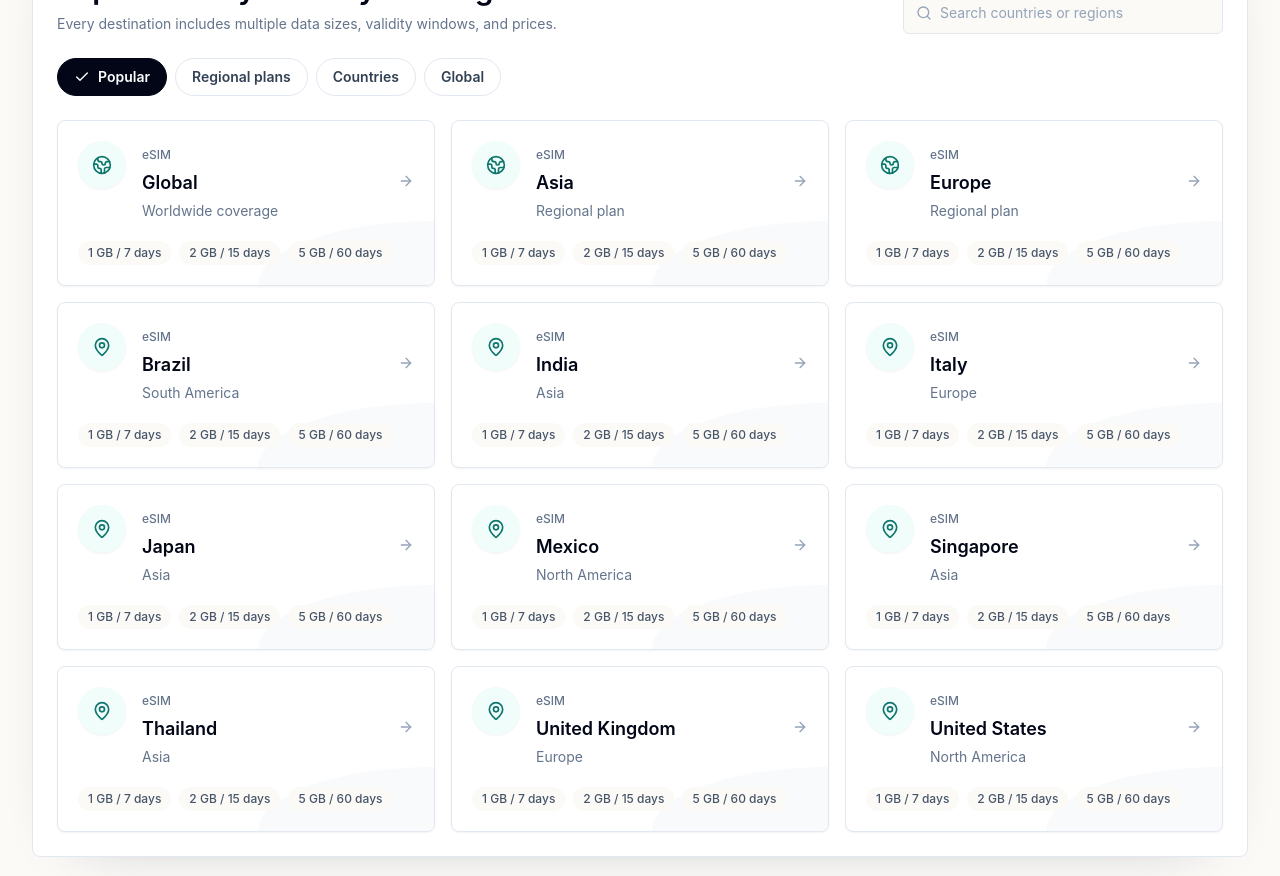
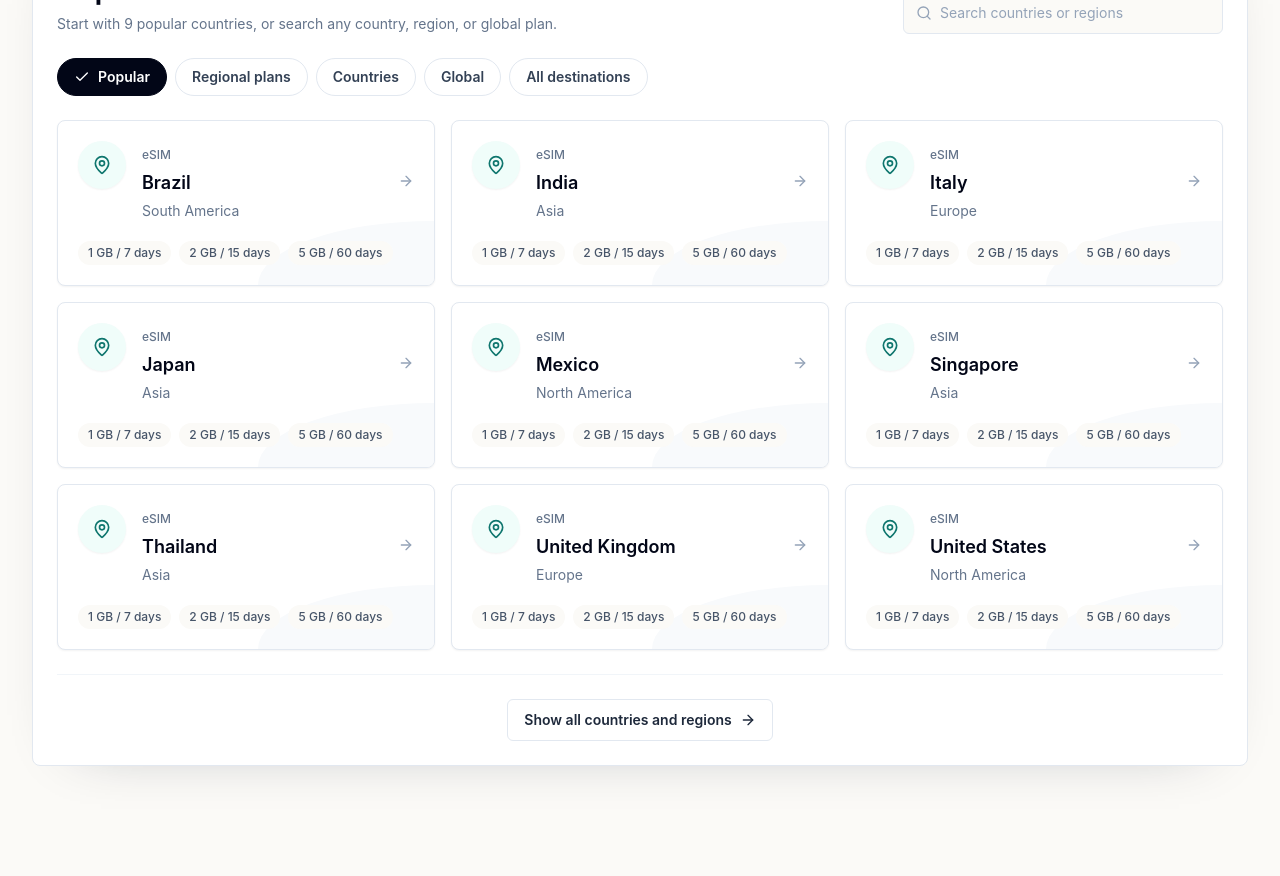
Before and after one commit to trinayanswarup/Connecta, a Next.js app in the folder frontend/: page / in a window 1280 px wide. Shown: the part 1560-2436 px from the top of the page. Built offline with nearby package versions, Linux system fonts and the light colour scheme.

Commit message:
feat: refine homepage destination directory

```diff
--- a/frontend/components/DestinationDirectory.tsx
+++ b/frontend/components/DestinationDirectory.tsx
@@ -2,7 +2,7 @@
 
 import { useState } from "react";
 import Link from "next/link";
-import { ArrowRight, Check, ChevronDown, Globe2, MapPin, Search } from "lucide-react";
+import { ArrowRight, Check, ChevronLeft, ChevronRight, Globe2, MapPin, Search } from "lucide-react";
 
 import { plansForDestination, type DestinationKind, type DestinationOption } from "@/lib/destination-catalog";
 
@@ -10,46 +10,73 @@ type DestinationDirectoryProps = {
   destinations: DestinationOption[];
 };
 
-const filters: Array<{ label: string; value: "popular" | DestinationKind }> = [
+const filters: Array<{ label: string; value: "popular" | "all" | DestinationKind }> = [
   { label: "Popular", value: "popular" },
   { label: "Regional plans", value: "regional" },
   { label: "Countries", value: "country" },
-  { label: "Global", value: "global" }
+  { label: "Global", value: "global" },
+  { label: "All destinations", value: "all" }
 ];
 
-const popularNames = new Set(["Global", "Europe", "Asia", "United States", "United Kingdom", "Japan", "Italy", "Thailand", "India", "Brazil", "Singapore", "Mexico"]);
+const popularNames = new Set(["United States", "United Kingdom", "Japan", "Italy", "Thailand", "India", "Brazil", "Singapore", "Mexico"]);
+const pageSize = 18;
 
 export function DestinationDirectory({ destinations }: DestinationDirectoryProps) {
-  const [isOpen, setIsOpen] = useState(false);
   const [query, setQuery] = useState("");
-  const [activeFilter, setActiveFilter] = useState<"popular" | DestinationKind>("popular");
+  const [activeFilter, setActiveFilter] = useState<"popular" | "all" | DestinationKind>("popular");
+  const [page, setPage] = useState(1);
   const normalizedQuery = query.trim().toLowerCase();
+  const isSearching = normalizedQuery.length > 0;
   const filteredDestinations = destinations.filter((destination) => {
-    const matchesFilter =
-      activeFilter === "popular" ? popularNames.has(destination.name) : destination.kind === activeFilter;
     const matchesQuery =
-      normalizedQuery.length === 0 ||
+      !isSearching ||
       destination.name.toLowerCase().includes(normalizedQuery) ||
       destination.region.toLowerCase().includes(normalizedQuery);
 
-    return matchesFilter && matchesQuery;
+    if (isSearching) {
+      return matchesQuery;
+    }
+
+    if (activeFilter === "all") {
+      return true;
+    }
+
+    const matchesFilter =
+      activeFilter === "popular" ? popularNames.has(destination.name) : destination.kind === activeFilter;
+
+    return matchesFilter;
   });
-  const visibleDestinations = isOpen || normalizedQuery.length > 0 ? filteredDestinations : filteredDestinations.slice(0, 18);
-  const hasHiddenDestinations = filteredDestinations.length > visibleDestinations.length;
+  const shouldPaginate = isSearching || activeFilter === "all";
+  const totalPages = Math.max(1, Math.ceil(filteredDestinations.length / pageSize));
+  const safePage = Math.min(page, totalPages);
+  const pageStart = (safePage - 1) * pageSize;
+  const visibleDestinations = shouldPaginate
+    ? filteredDestinations.slice(pageStart, pageStart + pageSize)
+    : filteredDestinations.slice(0, 9);
+  const isFullDirectory = isSearching || activeFilter === "all";
 
   return (
     <section className="rounded-lg border border-slate-200 bg-white p-5 shadow-[0_18px_60px_-48px_rgba(15,23,42,0.45)] sm:p-6">
       <div className="flex flex-col gap-4 sm:flex-row sm:items-end sm:justify-between">
         <div>
           <p className="text-sm font-semibold text-teal-700">Destination finder</p>
-          <h2 className="mt-2 text-3xl font-semibold text-slate-950">Explore every country and region</h2>
-          <p className="mt-2 text-sm text-slate-500">Every destination includes multiple data sizes, validity windows, and prices.</p>
+          <h2 className="mt-2 text-3xl font-semibold text-slate-950">
+            {isFullDirectory ? "Explore every country and region" : "Popular eSIM destinations"}
+          </h2>
+          <p className="mt-2 text-sm text-slate-500">
+            {isFullDirectory
+              ? "Every destination includes multiple data sizes, validity windows, and prices."
+              : "Start with 9 popular countries, or search any country, region, or global plan."}
+          </p>
         </div>
         <div className="flex min-w-0 items-center gap-2 rounded-md border border-slate-200 bg-[#fbfaf7] px-3 py-2.5 sm:min-w-80">
           <Search className="h-4 w-4 shrink-0 text-slate-400" />
           <input
             className="min-w-0 flex-1 bg-transparent text-sm text-slate-950 outline-none placeholder:text-slate-400"
-            onChange={(event) => setQuery(event.target.value)}
+            onChange={(event) => {
+              setQuery(event.target.value);
+              setPage(1);
+            }}
             placeholder="Search countries or regions"
             value={query}
           />
@@ -69,7 +96,7 @@ export function DestinationDirectory({ destinations }: DestinationDirectoryProps
               key={filter.value}
               onClick={() => {
                 setActiveFilter(filter.value);
-                setIsOpen(false);
+                setPage(1);
               }}
               type="button"
             >
@@ -118,16 +145,52 @@ export function DestinationDirectory({ destinations }: DestinationDirectoryProps
         </div>
       ) : null}
 
-      {hasHiddenDestinations || isOpen ? (
-        <div className="mt-6 flex justify-center">
+      {!isFullDirectory ? (
+        <div className="mt-6 flex justify-center border-t border-slate-100 pt-6">
           <button
             className="inline-flex items-center justify-center gap-2 rounded-md border border-slate-200 bg-white px-4 py-2.5 text-sm font-semibold text-slate-800 transition hover:-translate-y-0.5 hover:border-teal-200 hover:bg-teal-50"
-            onClick={() => setIsOpen((current) => !current)}
+            onClick={() => {
+              setActiveFilter("all");
+              setPage(1);
+            }}
             type="button"
           >
-            {isOpen ? "Show fewer" : "View all destinations"}
-            <ChevronDown className={`h-4 w-4 transition ${isOpen ? "rotate-180" : ""}`} />
+            Show all countries and regions
+            <ArrowRight className="h-4 w-4" />
           </button>
+        </div>
+      ) : null}
+
+      {isFullDirectory && filteredDestinations.length > 0 ? (
+        <div className="mt-6 flex flex-col gap-4 border-t border-slate-100 pt-5 text-sm text-slate-500 sm:flex-row sm:items-center sm:justify-between">
+          <p>
+            Showing {pageStart + 1} - {Math.min(pageStart + visibleDestinations.length, filteredDestinations.length)} of{" "}
+            {filteredDestinations.length} destinations
+          </p>
+          {totalPages > 1 ? (
+            <div className="flex items-center gap-2">
+              <button
+                className="inline-flex h-9 w-9 items-center justify-center rounded-md border border-slate-200 bg-white text-slate-600 transition hover:border-teal-200 hover:bg-teal-50 disabled:cursor-not-allowed disabled:opacity-40"
+                disabled={safePage === 1}
+                onClick={() => setPage((current) => Math.max(1, current - 1))}
+                type="button"
+              >
+                <ChevronLeft className="h-4 w-4" />
+              </button>
+              <span className="rounded-md border border-slate-200 bg-white px-3 py-2 font-semibold text-slate-800">
+                {safePage}
+              </span>
+              <span>of {totalPages}</span>
+              <button
+                className="inline-flex h-9 w-9 items-center justify-center rounded-md border border-slate-200 bg-white text-slate-600 transition hover:border-teal-200 hover:bg-teal-50 disabled:cursor-not-allowed disabled:opacity-40"
+                disabled={safePage === totalPages}
+                onClick={() => setPage((current) => Math.min(totalPages, current + 1))}
+                type="button"
+              >
+                <ChevronRight className="h-4 w-4" />
+              </button>
+            </div>
+          ) : null}
         </div>
       ) : null}
     </section>
```
